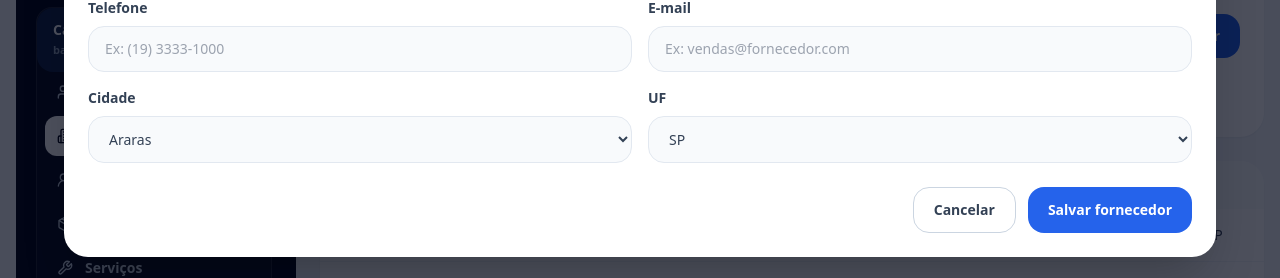
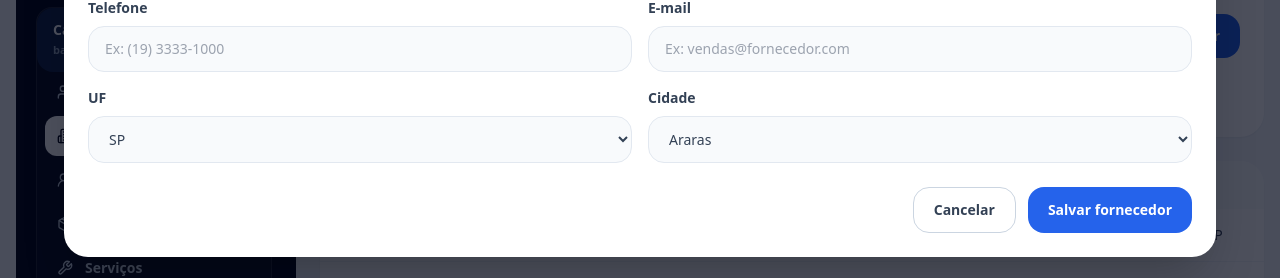
Before and after one commit to anjobrito/ajb-autoflow, a Next.js app: page /fornecedores in a window 1280 px wide. Both pictures are taken after a click on the button "Novo fornecedor". Shown: the part 392-670 px from the top of the page. Built offline with nearby package versions, Linux system fonts and the light colour scheme.

Commit message:
fix: make supplier city dependent on selected state

```diff
--- a/components/suppliers-client.tsx
+++ b/components/suppliers-client.tsx
@@ -4,7 +4,7 @@ import { FormEvent, useEffect, useState } from "react";
 import { Plus } from "lucide-react";
 import { UiModal } from "@/components/ui-modal";
 import { listSuppliers, saveSupplier, StoredSupplier } from "@/lib/browser-store";
-import { brazilianStates, commonCities } from "@/lib/select-options";
+import { brazilianStates, getCitiesByState } from "@/lib/select-options";
 
 const inputClass = "rounded-2xl border border-slate-200 bg-slate-50 px-4 py-3 font-medium outline-none focus:border-blue-500 focus:bg-white";
 const labelClass = "grid gap-2 text-sm font-bold text-slate-700";
@@ -18,6 +18,8 @@ export function SuppliersClient() {
   const [suppliers, setSuppliers] = useState<StoredSupplier[]>([]);
   const [isFormOpen, setIsFormOpen] = useState(false);
   const [saved, setSaved] = useState(false);
+  const [selectedState, setSelectedState] = useState("SP");
+  const cities = getCitiesByState(selectedState);
 
   function refresh() {
     setSuppliers(listSuppliers());
@@ -42,6 +44,7 @@ export function SuppliersClient() {
     });
 
     form.reset();
+    setSelectedState("SP");
     refresh();
     setSaved(true);
     setTimeout(() => setSaved(false), 1600);
@@ -73,20 +76,12 @@ export function SuppliersClient() {
         <div className="overflow-x-auto">
           <table className="w-full min-w-[840px] text-left text-sm">
             <thead className="bg-slate-50 text-xs uppercase tracking-wide text-slate-500">
-              <tr>
-                {['Fornecedor', 'CNPJ', 'Telefone', 'E-mail', 'Cidade'].map((column) => (
-                  <th key={column} className="px-5 py-4 font-black">{column}</th>
-                ))}
-              </tr>
+              <tr>{["Fornecedor", "CNPJ", "Telefone", "E-mail", "Cidade"].map((column) => <th key={column} className="px-5 py-4 font-black">{column}</th>)}</tr>
             </thead>
             <tbody className="divide-y divide-slate-100">
               {rows.map((row, rowIndex) => (
                 <tr key={`${row[0]}-${rowIndex}`} className="hover:bg-slate-50">
-                  {row.map((cell, cellIndex) => (
-                    <td key={`${rowIndex}-${cellIndex}`} className="px-5 py-4 text-slate-700">
-                      {cellIndex === 0 ? <span className="font-black text-slate-950">{cell}</span> : cell}
-                    </td>
-                  ))}
+                  {row.map((cell, cellIndex) => <td key={`${rowIndex}-${cellIndex}`} className="px-5 py-4 text-slate-700">{cellIndex === 0 ? <span className="font-black text-slate-950">{cell}</span> : cell}</td>)}
                 </tr>
               ))}
             </tbody>
@@ -101,8 +96,8 @@ export function SuppliersClient() {
             <label className={labelClass}>CNPJ<input name="document" required inputMode="numeric" placeholder="Ex: 12.111.222/0001-33" className={inputClass} /></label>
             <label className={labelClass}>Telefone<input name="phone" required inputMode="tel" placeholder="Ex: (19) 3333-1000" className={inputClass} /></label>
             <label className={labelClass}>E-mail<input name="email" required type="email" placeholder="Ex: vendas@fornecedor.com" className={inputClass} /></label>
-            <label className={labelClass}>Cidade<select name="city" className={inputClass}>{commonCities.map((city) => <option key={city}>{city}</option>)}</select></label>
-            <label className={labelClass}>UF<select name="state" defaultValue="SP" className={inputClass}>{brazilianStates.map((state) => <option key={state}>{state}</option>)}</select></label>
+            <label className={labelClass}>UF<select name="state" value={selectedState} onChange={(event) => setSelectedState(event.target.value)} className={inputClass}>{brazilianStates.map((state) => <option key={state}>{state}</option>)}</select></label>
+            <label className={labelClass}>Cidade<select name="city" className={inputClass}>{cities.map((city) => <option key={city}>{city}</option>)}</select></label>
           </div>
           <div className="mt-6 flex justify-end gap-3">
             <button type="button" onClick={() => setIsFormOpen(false)} className="rounded-2xl border border-slate-300 px-5 py-3 text-sm font-black text-slate-700 hover:bg-slate-50">Cancelar</button>
```
